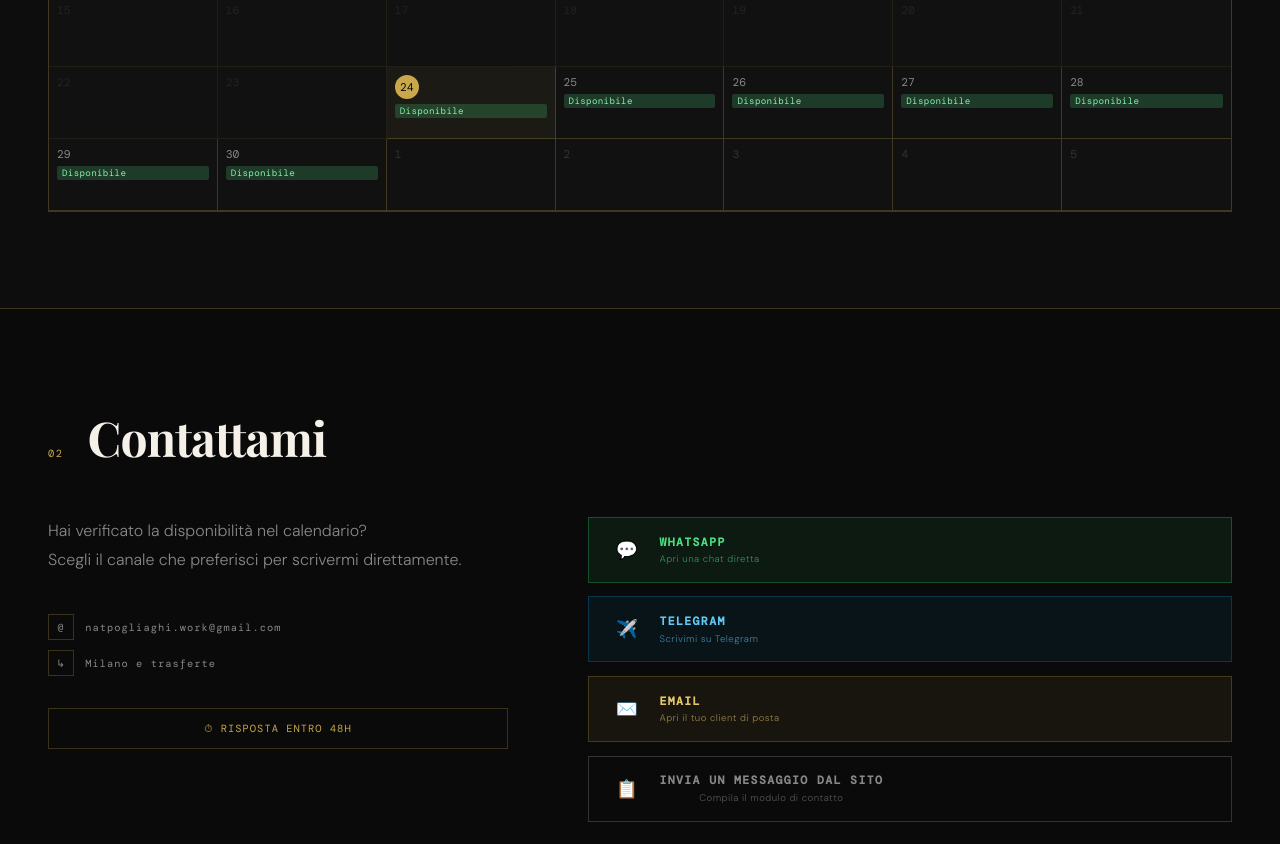
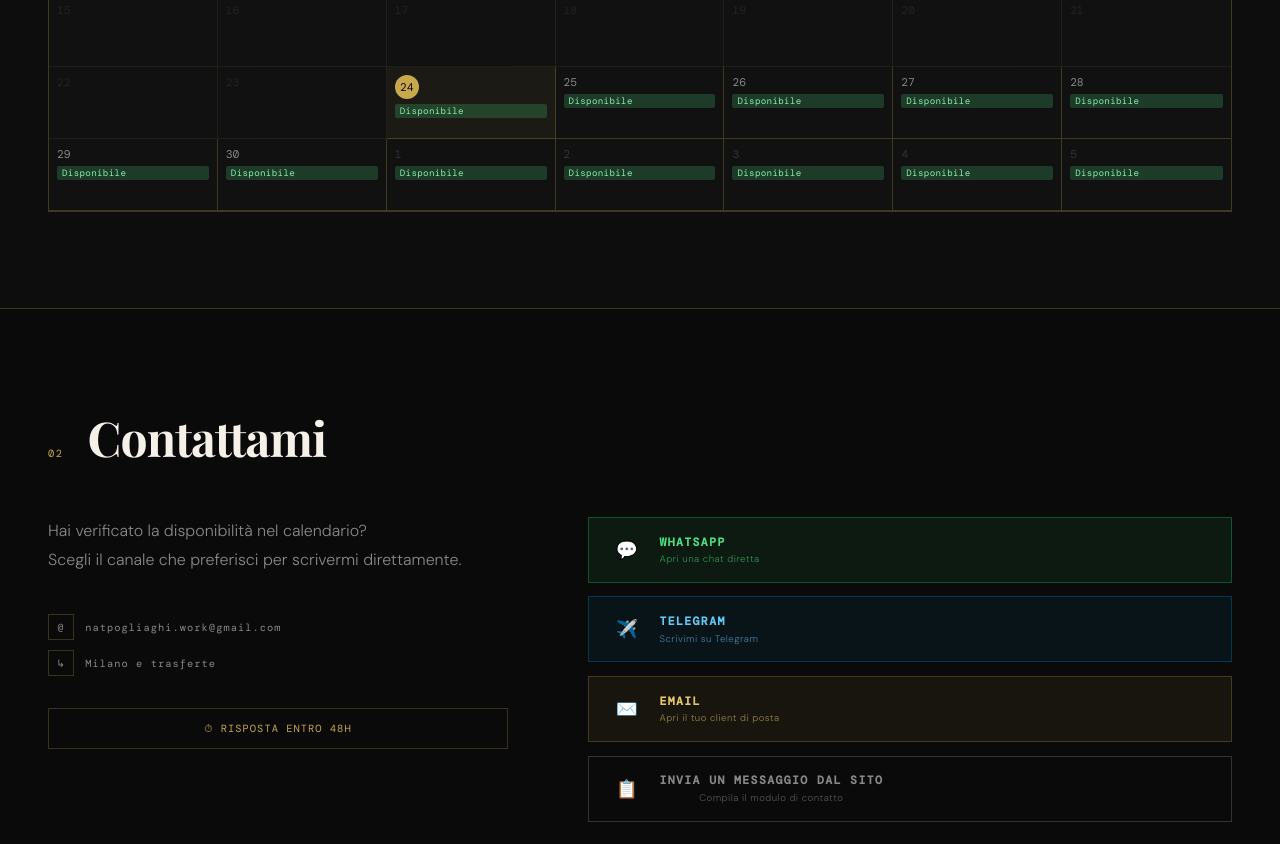
Before and after one commit to notnat-cmd/calendar, a plain HTML site: page index.html in a window 1280 px wide. Shown: the part 1556-2400 px from the top of the page. Drawn offline with nearby package versions, Linux system fonts and the light colour scheme; no server answers; a web font is replaced by a local one.

Commit message:
Update index.html

```diff
--- a/index.html
+++ b/index.html
@@ -1701,7 +1701,9 @@ function renderMonthIntoGrid(gridId, labelId) {
     numEl.textContent = day;
     cell.appendChild(numEl);
 
-    if (!isOther && !isPast) {
+    // Mostra disponibilità anche per i giorni del mese successivo in coda
+    const isNextMonthOverflow = isOther && (i >= startDow + daysInMonth);
+    if ((!isOther || isNextMonthOverflow) && !isPast) {
       const { type, label } = getDayStatus(dateStr);
       const eventsEl = document.createElement('div');
       eventsEl.className = 'day-events';
```
